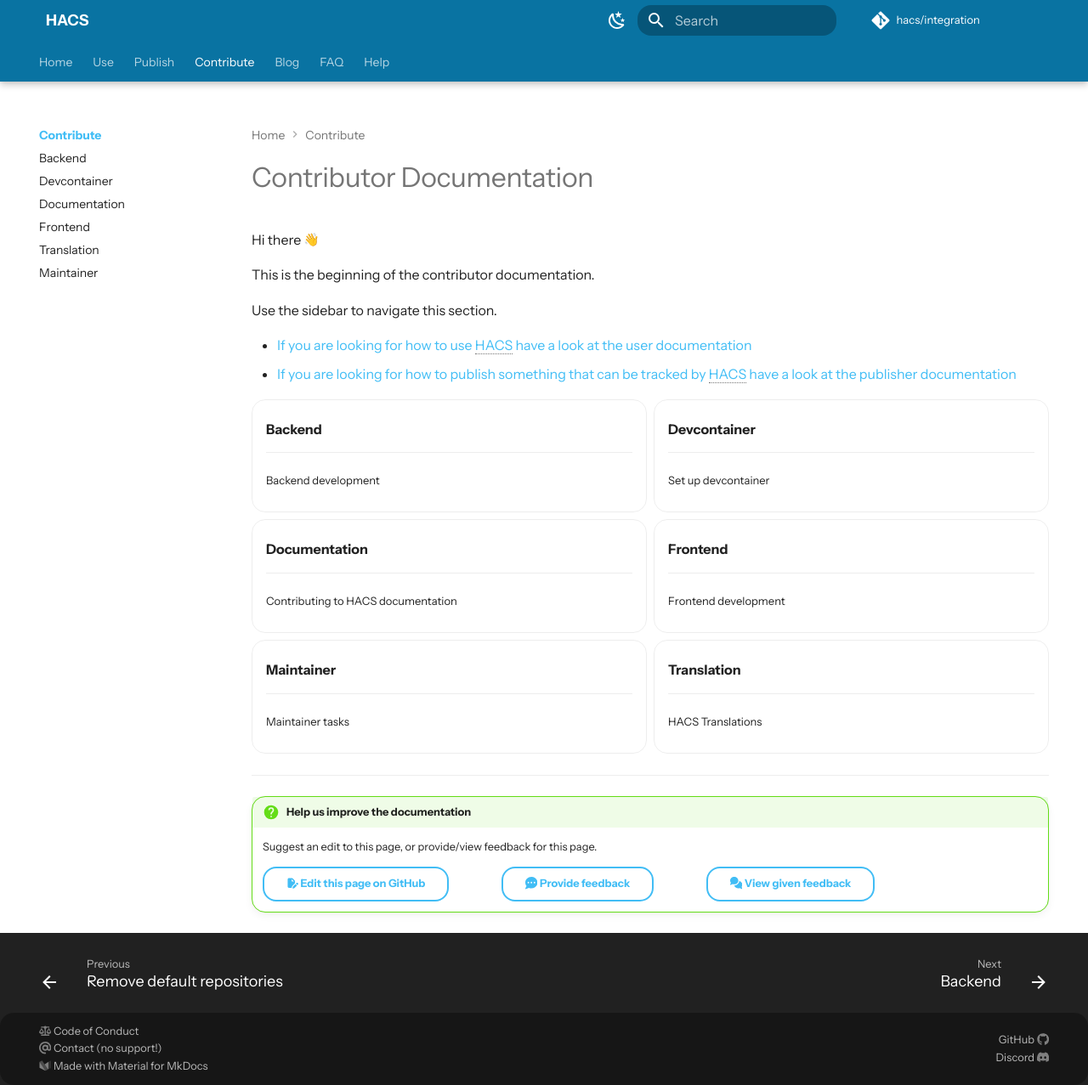
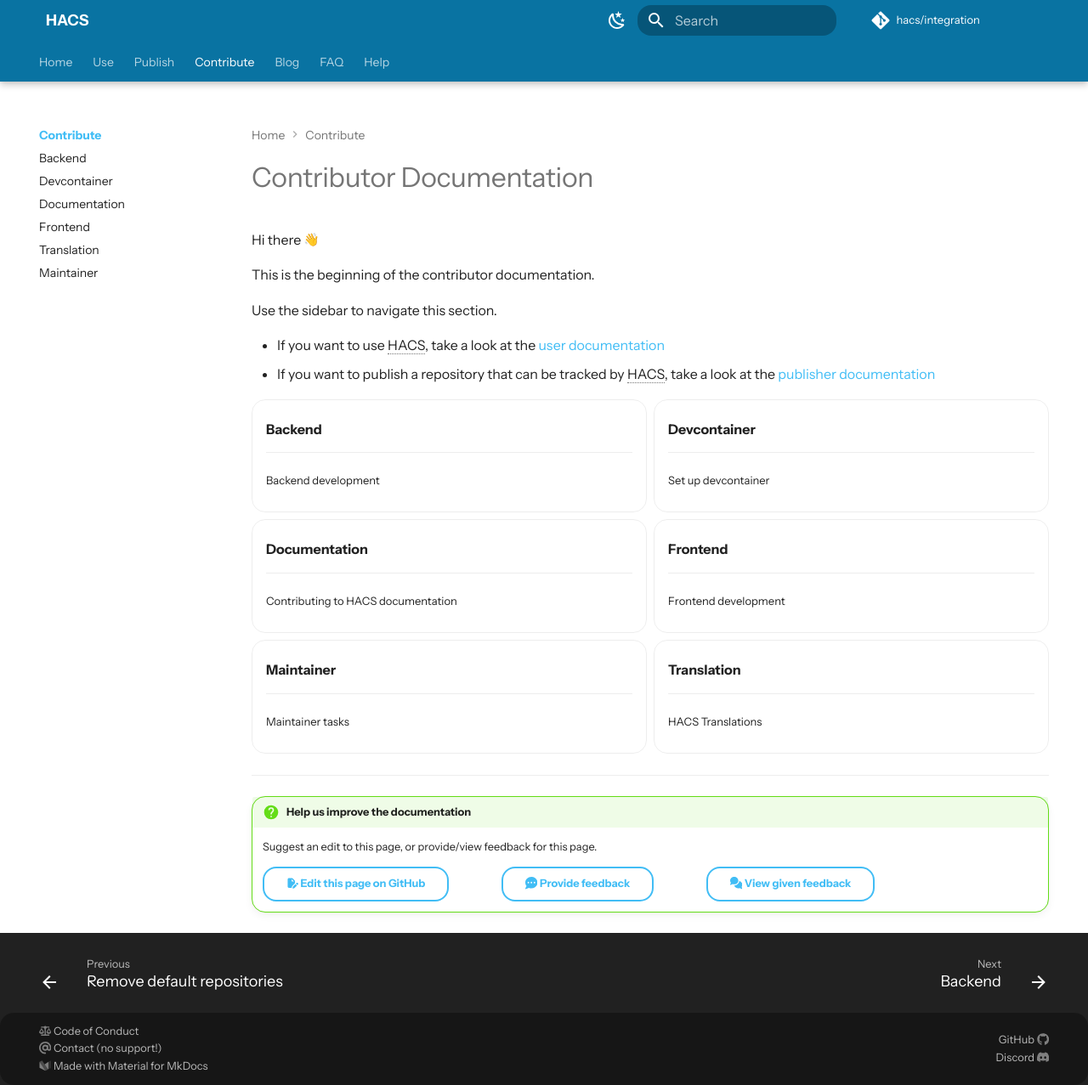
Before and after one commit to hacs/documentation, an MkDocs documentation site: the page built from source/docs/contribute/index.md, in a window 1280 px wide and 1277 px high. Shown: the whole window at 85% size. Built offline with MkDocs 1.6.1 and Material for MkDocs 9.7.7, drawn with Linux system fonts in a browser that asks for light colours; emoji names are drawn with the system emoji font; some web fonts are replaced; plug-ins that fetch from the network failed and are left out; comment, search, counter and statistics services are not loaded.

```diff
--- a/source/docs/contribute/index.md
+++ b/source/docs/contribute/index.md
@@ -8,5 +8,5 @@ This is the beginning of the contributor documentation.
 
 Use the sidebar to navigate this section.
 
-- [If you are looking for how to use HACS have a look at the user documentation](/docs/use/index.md)
-- [If you are looking for how to publish something that can be tracked by HACS have a look at the publisher documentation](/docs/publish/index.md)
+- If you want to use HACS, take a look at the [user documentation](/docs/use/index.md)
+- If you want to publish a repository that can be tracked by HACS, take a look at the [publisher documentation](/docs/publish/index.md)
```
Also changed, not shown: source/docs/publish/index.md (+2 -2 lines), source/docs/use/index.md (+9 -9 lines).
